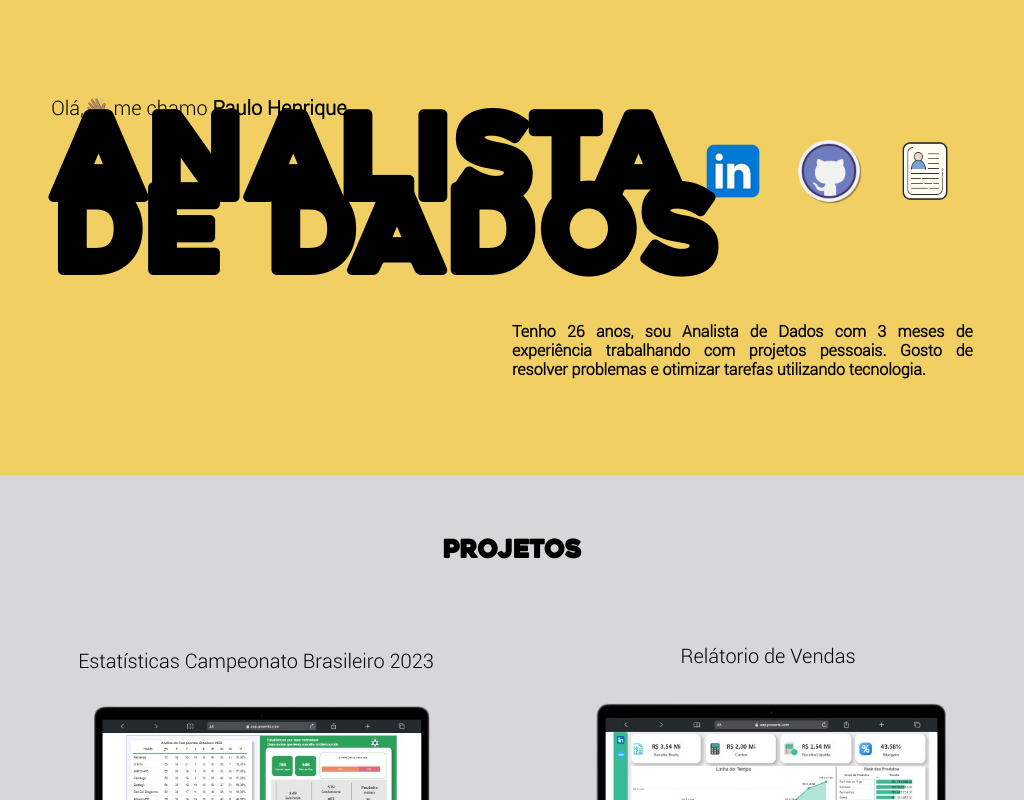
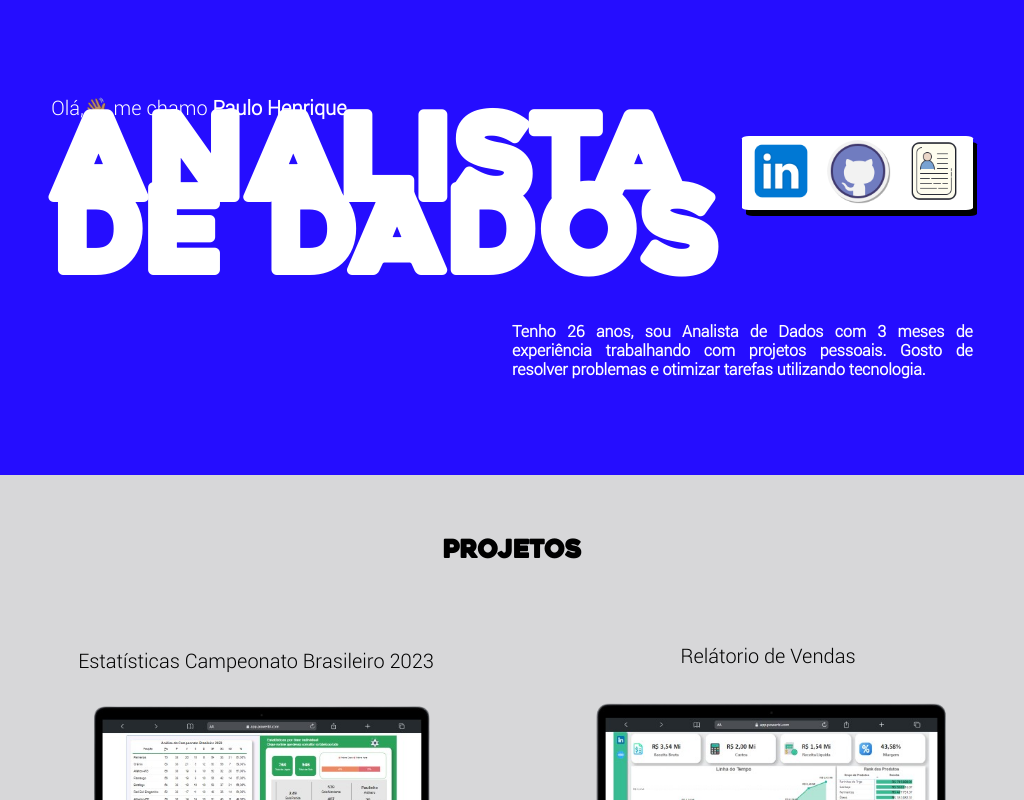
Before and after one commit to HenriqueCorsi/Portfolio, a React (Vite) app: page / in a window 1024 px wide. Shown: the top 800 px of the page. Built offline with nearby package versions, Linux system fonts and the light colour scheme.

Commit message:
Update header-style.css

```diff
--- a/src/assets/css/header-style.css
+++ b/src/assets/css/header-style.css
@@ -10,14 +10,14 @@
 
 header{
     padding: 5rem 0;
-    background-image: radial-gradient(circle, #F1CF63, #F1CF63);
+    background-image: radial-gradient(circle, #250DFF, #250DFF);
 }
 
 .header-container{
     width: 80%;
     margin: auto;
     padding: 1rem 2rem;
-    color: #000000;
+    color: #ffffff;
 }
 
 .header-container h2{
@@ -43,6 +43,9 @@ header{
     justify-content: space-around;
     align-items: center;
     width: 20%;
+    border-radius: 3%;
+    background-color: rgb(255, 255, 255);
+    box-shadow: 4px 6px 0px #000;
 }
 
 .icon-box a{
@@ -82,7 +85,7 @@ header{
     font-weight: 600;
 }
 
-@media (min-width: 851px) and (max-width: 1200px) {
+@media (min-width: 1201px) and (max-width: 1300px) {
     .header-container{
         width: 90%;
     }
@@ -92,13 +95,28 @@ header{
     }
 
     .icon-box{
-        width: 50%;
+        width: 20%;
     }
 
 
 }
 
-@media screen and (max-width: 851px) {
+
+@media (min-width: 1000px) and (max-width: 1200px) {
+    .header-container{
+        width: 90%;
+    }
+
+    .header-box01 h1, .header-box02 h1{
+        font-size: 120px;
+    }
+
+    .icon-box{
+        width: 25%;
+    }
+}
+
+@media screen and (max-width: 999px) {
     .header-container{
         width: 90%;
     }
@@ -116,7 +134,7 @@ header{
     }
 
     .icon-box{
-        width: 50%;
+        width: 20%;
     }
 
     .icon-box a > img{
@@ -128,7 +146,7 @@ header{
     }
 
 
-@media screen and (max-width: 650px) {
+@media screen and (max-width: 700px) {
     .header-container{
         width: 95%;
         padding: 0;
@@ -151,7 +169,7 @@ header{
     }
 
     .icon-box{
-        width: 35%;
+        width: 20%;
     }
 
     .icon-box a > img{
```
